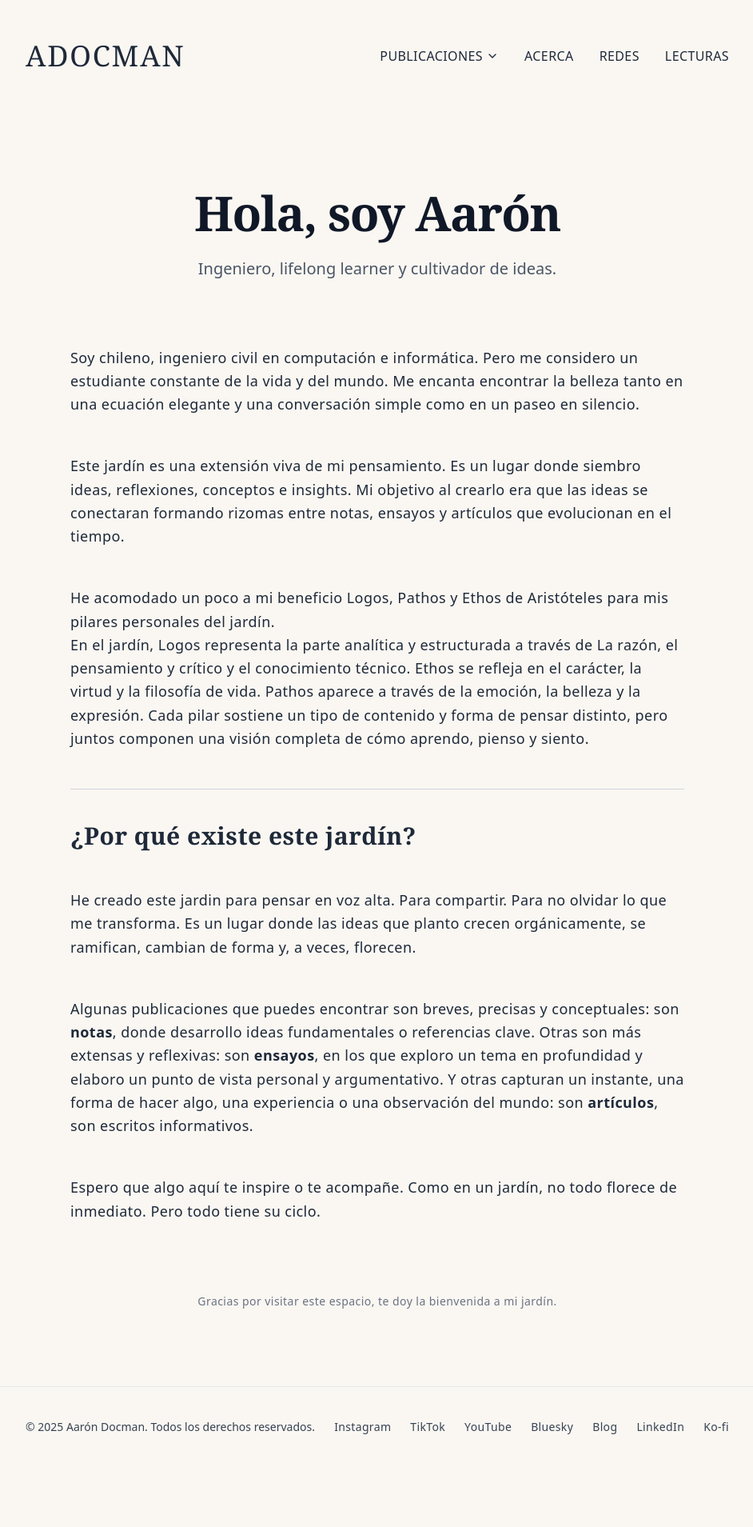
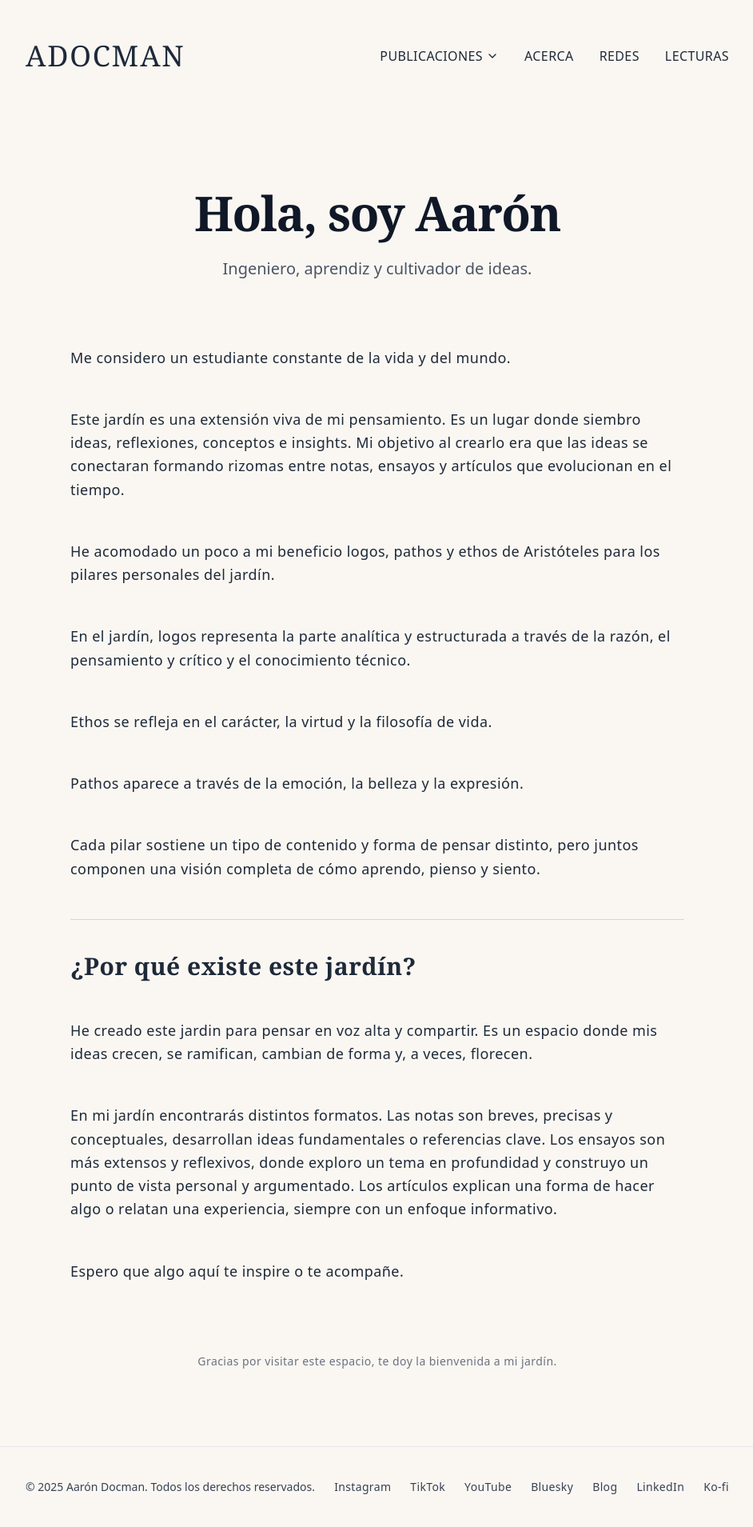
Before and after one commit to adocman/adocman.github.io, a Jekyll site: the page built from acerca.markdown, in a window 1280 px wide. Shown: the whole page at 80% size, without its empty margins (168-1110 px from the left). Built offline with Jekyll 4.4.1, drawn with Linux system fonts in a browser that asks for light colours; before the commit the page ends 1834 px from its top, so only the background shows below that.

```diff
--- a/_includes/header.html
+++ b/_includes/header.html
@@ -19,7 +19,8 @@
           <div class="flex flex-col py-2">
             <a href="{{ '/notas/' | relative_url }}" class="px-4 py-2 text-sm hover:bg-[#F0F4F5] transition-colors">Notas</a>
             <a href="{{ '/ensayos/' | relative_url }}" class="px-4 py-2 text-sm hover:bg-[#F0F4F5] transition-colors">Ensayos</a>
-            <a href="{{ '/articulos/' | relative_url }}" class="px-4 py-2 text-sm hover:bg-[#F0F4F5] transition-colors">Artículos</a>            <hr class="my-1 border-t border-gray-200" />
+            <a href="{{ '/articulos/' | relative_url }}" class="px-4 py-2 text-sm hover:bg-[#F0F4F5] transition-colors">Artículos</a>
+            <hr class="my-1 border-t border-gray-200" />
             <a href="{{ '/jardin/' | relative_url }}" class="px-4 py-2 text-sm font-medium text-[#191919] hover:bg-[#F0F4F5] transition-colors">Ver jardín</a>
           </div>
         </div>
--- a/_layouts/acerca.html
+++ b/_layouts/acerca.html
@@ -8,14 +8,14 @@ permalink: /acerca/
   <header class="mb-20 text-center">
     <h1 class="text-5xl md:text-6xl font-serif font-semibold mb-6 tracking-tight">Hola, soy Aarón</h1>
     <p class="text-xl text-gray-600 leading-relaxed max-w-2xl mx-auto">
-      Ingeniero, lifelong learner y cultivador de ideas.
+      Ingeniero, aprendiz y cultivador de ideas.
     </p>
   </header>
 
   <div class="space-y-12 text-gray-800 text-lg leading-relaxed tracking-wide max-w-3xl mx-auto">
 
     <p>
-      Soy chileno, ingeniero civil en computación e informática. Pero me considero un estudiante constante de la vida y del mundo. Me encanta encontrar la belleza tanto en una ecuación elegante y una conversación simple como en un paseo en silencio.
+      Me considero un estudiante constante de la vida y del mundo.
     </p>
 
     <p>
@@ -23,10 +23,22 @@ permalink: /acerca/
     </p>
 
     <p>
-      He acomodado un poco a mi beneficio Logos, Pathos y Ethos de Aristóteles para mis pilares personales del jardín. <br>
-      En el jardín, Logos representa la parte analítica y estructurada a través de La razón, el pensamiento y crítico y el conocimiento técnico.
+      He acomodado un poco a mi beneficio logos, pathos y ethos de Aristóteles para los pilares personales del jardín.
+    </p>
+
+    <p>
+      En el jardín, logos representa la parte analítica y estructurada a través de la razón, el pensamiento y crítico y el conocimiento técnico.
+    </p>
+
+    <p>
       Ethos se refleja en el carácter, la virtud y la filosofía de vida.
+    </p>
+
+    <p>
       Pathos aparece a través de la emoción, la belleza y la expresión.
+    </p>
+
+    <p>
       Cada pilar sostiene un tipo de contenido y forma de pensar distinto, pero juntos componen una visión completa de cómo aprendo, pienso y siento.
     </p>
 
@@ -36,15 +48,15 @@ permalink: /acerca/
     <h2 class="text-3xl font-serif font-semibold">¿Por qué existe este jardín?</h2>
 
     <p>
-      He creado este jardin para pensar en voz alta. Para compartir. Para no olvidar lo que me transforma. Es un lugar donde las ideas que planto crecen orgánicamente, se ramifican, cambian de forma y, a veces, florecen.
+      He creado este jardin para pensar en voz alta y compartir. Es un espacio donde mis ideas crecen, se ramifican, cambian de forma y, a veces, florecen.
     </p>
 
   <p>
-    Algunas publicaciones que puedes encontrar son breves, precisas y conceptuales: son <strong>notas</strong>, donde desarrollo ideas fundamentales o referencias clave. Otras son más extensas y reflexivas: son <strong>ensayos</strong>, en los que exploro un tema en profundidad y elaboro un punto de vista personal y argumentativo. Y otras capturan un instante, una forma de hacer algo, una experiencia o una observación del mundo: son <strong>artículos</strong>, son escritos informativos.
+    En mi jardín encontrarás distintos formatos. Las notas son breves, precisas y conceptuales, desarrollan ideas fundamentales o referencias clave. Los ensayos son más extensos y reflexivos, donde exploro un tema en profundidad y construyo un punto de vista personal y argumentado. Los artículos explican una forma de hacer algo o relatan una experiencia, siempre con un enfoque informativo.
   </p>
 
     <p>
-      Espero que algo aquí te inspire o te acompañe. Como en un jardín, no todo florece de inmediato. Pero todo tiene su ciclo.
+      Espero que algo aquí te inspire o te acompañe.
     </p>
 
     <p class="text-center text-sm text-gray-500 pt-10">
--- a/_layouts/home.html
+++ b/_layouts/home.html
@@ -104,9 +104,9 @@ permalink: /
   </div>
 
   <div class="w-full max-w-screen-xl mx-auto px-6">
-    <div class="grid md:grid-cols-3 gap-10">
-      {% assign biblioteca = site.data.lecturas | where: "estado", "biblioteca" | slice: 0, 2 %}
-      {% assign antibiblioteca = site.data.lecturas | where: "estado", "antibiblioteca" | slice: 0, 1 %}
+    <div class="grid gap-10 md:grid-cols-2 lg:grid-cols-3 xl:grid-cols-5">
+      {% assign biblioteca = site.data.lecturas | where: "estado", "biblioteca" | slice: 0, 3 %}
+      {% assign antibiblioteca = site.data.lecturas | where: "estado", "antibiblioteca" | slice: 0, 2 %}
       {% assign libros = biblioteca | concat: antibiblioteca %}
 
       {% for libro in libros %}
--- a/_layouts/lecturas.html
+++ b/_layouts/lecturas.html
@@ -21,13 +21,13 @@ permalink: /lecturas/
   </div>
 
   <!-- Grid de libros -->
-  <div id="lecturas-grid" class="grid gap-10 md:grid-cols-2 lg:grid-cols-3">
+  <div id="lecturas-grid" class="grid gap-10 md:grid-cols-2 lg:grid-cols-3 xl:grid-cols-5">
     {% for libro in site.data.lecturas %}
     <div class="libro-card flex flex-col space-y-4 opacity-0 w-full" data-estado="{{ libro.estado }}">
       <img src="{{ libro.portada }}" alt="{{ libro.titulo }}"
            class="w-full rounded shadow-md aspect-[11/16] object-fit" />
       <div class="flex flex-col flex-grow items-center text-center space-y-2 px-2">
-        <h2 class="text-3xl font-serif font-semibold leading-snug">{{ libro.titulo }}</h2>
+        <h2 class="text-3xl md:text-xl lg:text-2xl font-serif font-semibold leading-snug">{{ libro.titulo }}</h2>
         <p class="italic text-gray-600">{{ libro.autor }}</p>
         {% if libro.notas %}
         <p class="text-gray-700">{{ libro.notas }}</p>
```
Also changed, not shown: _data/lecturas.yml (+14 -2 lines), assets/images/lecturas/on-writing-well.jpg (added), assets/images/lecturas/the-almanack-of-naval-ravikant.jpg (added).
